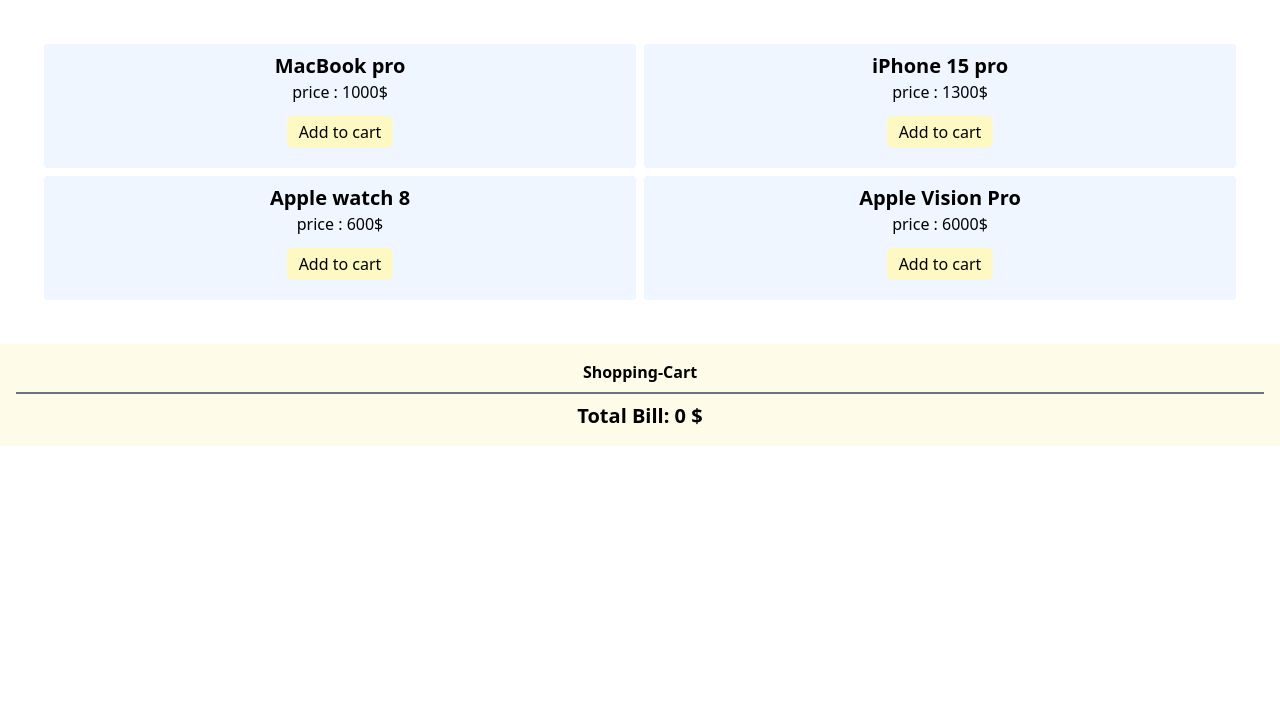
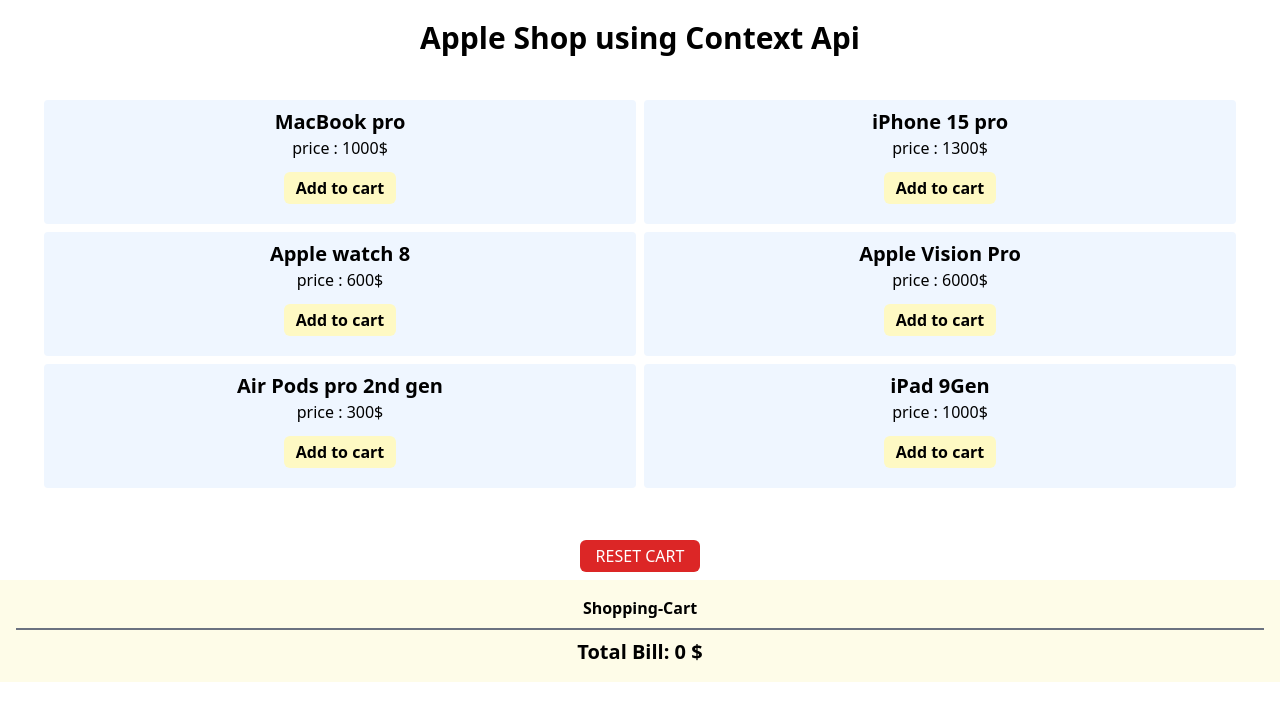
Before and after one commit to tanvir35web/context-api, a React (Vite) app: page / in a window 1280 px wide. Shown: the top 720 px of the page. Built offline with nearby package versions, Linux system fonts and the light colour scheme.

Commit message:
add reset button

```diff
--- a/src/App.jsx
+++ b/src/App.jsx
@@ -1,15 +1,22 @@
 import Cart from "./components/Cart";
 import Item from "./components/Item";
+import ResetShoppingCart from "./components/ResetShoppingCart";
+import Title from "./components/Title";
 
 function App() {
     return (
         <>
+            <Title />
             <div className="p-10 grid grid-cols-2">
                 <Item name="MacBook pro" price={1000} />
                 <Item name="iPhone 15 pro" price={1300} />
                 <Item name="Apple watch 8" price={600} />
                 <Item name="Apple Vision Pro" price={6000} />
+                <Item name="Air Pods pro 2nd gen" price={300} />
+                <Item name="iPad 9Gen" price={1000} />
+
             </div>
+            <ResetShoppingCart />
             <Cart />
         </>
     );
--- a/src/components/Item.jsx
+++ b/src/components/Item.jsx
@@ -3,6 +3,7 @@
 
 const Item = (props) => {
     const cart = useCart();
+    console.log(cart);
     return (
         <div className="bg-blue-50 m-1 p-2 rounded text-center">
             <p className="text-xl font-bold">{props.name}</p>
@@ -11,7 +12,7 @@
                 onClick={() =>
                     cart.setItem([...cart.item, { name: props.name, price: props.price }])
                 }
-                className="px-3 py-1 bg-yellow-100 hover:bg-green-300 rounded-md my-3"
+                className="px-3 py-1 bg-yellow-100 hover:bg-green-300 rounded-md my-3 font-semibold"
             >
                 Add to cart
             </button>
--- /dev/null
+++ b/src/components/ResetShoppingCart.jsx
@@ -0,0 +1,13 @@
+import React from 'react'
+import { useCart } from '../context/Cart'
+
+const ResetShoppingCart = () => {
+    const cart = useCart();
+  return (
+    <div className='text-center m-2'>
+        <button className='bg-red-600 text-white px-4 py-1 rounded-md hover:bg-red-700' onClick={() => cart.setItem([])}> RESET CART </button>
+    </div>
+  )
+}
+
+export default ResetShoppingCart
--- /dev/null
+++ b/src/components/Title.jsx
@@ -0,0 +1,11 @@
+import React from 'react'
+
+const Title = () => {
+  return (
+    <div>
+        <h1 className='text-center text-3xl pt-5 font-bold'>Apple Shop using Context Api</h1>
+    </div>
+  )
+}
+
+export default Title
```
